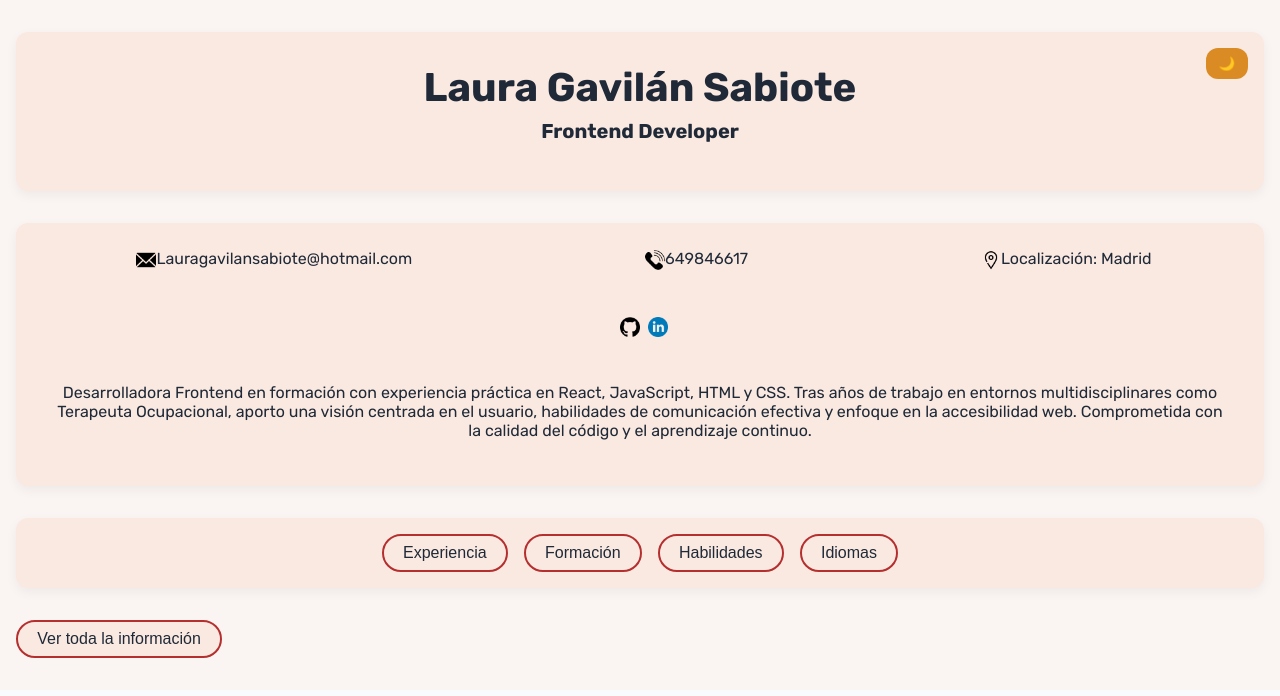
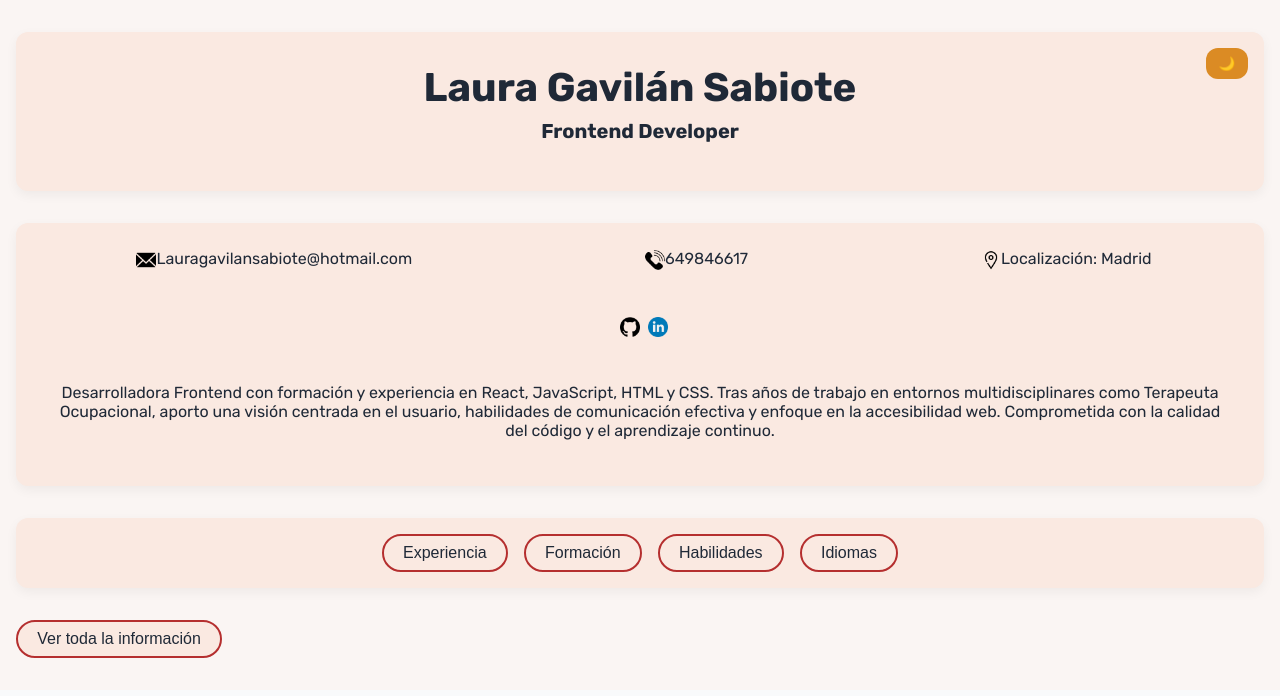
Before and after one commit to laura-gavilan/cv-react, a React (Vite) app: page / in a window 1280 px wide. Shown: the top 696 px of the page. Built offline with nearby package versions, Linux system fonts and the light colour scheme.

Commit message:
add(app): modified ContactInfo.jsx

```diff
--- a/src/App.jsx
+++ b/src/App.jsx
@@ -41,7 +41,7 @@ export const App = () => {
     location: "Localización: Madrid",
     email: "Lauragavilansabiote@hotmail.com",
     phone: 649846617,
-    summary: "Desarrolladora Frontend en formación con experiencia práctica en React, JavaScript, HTML y CSS. Tras años de trabajo en entornos multidisciplinares como Terapeuta Ocupacional, aporto una visión centrada en el usuario, habilidades de comunicación efectiva y enfoque en la accesibilidad web. Comprometida con la calidad del código y el aprendizaje continuo."
+    summary: "Desarrolladora Frontend con formación y experiencia en React, JavaScript, HTML y CSS. Tras años de trabajo en entornos multidisciplinares como Terapeuta Ocupacional, aporto una visión centrada en el usuario, habilidades de comunicación efectiva y enfoque en la accesibilidad web. Comprometida con la calidad del código y el aprendizaje continuo."
   };
 
 
```
